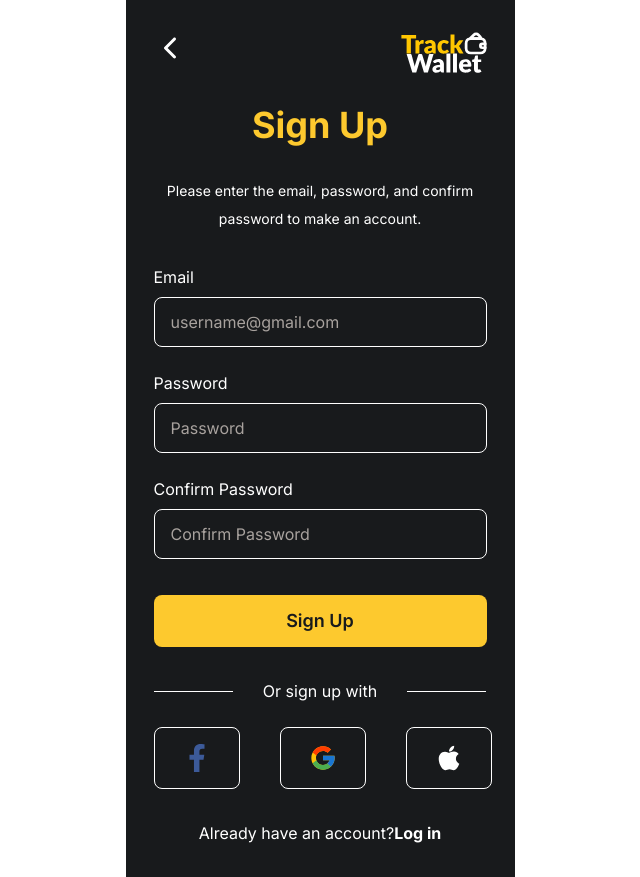
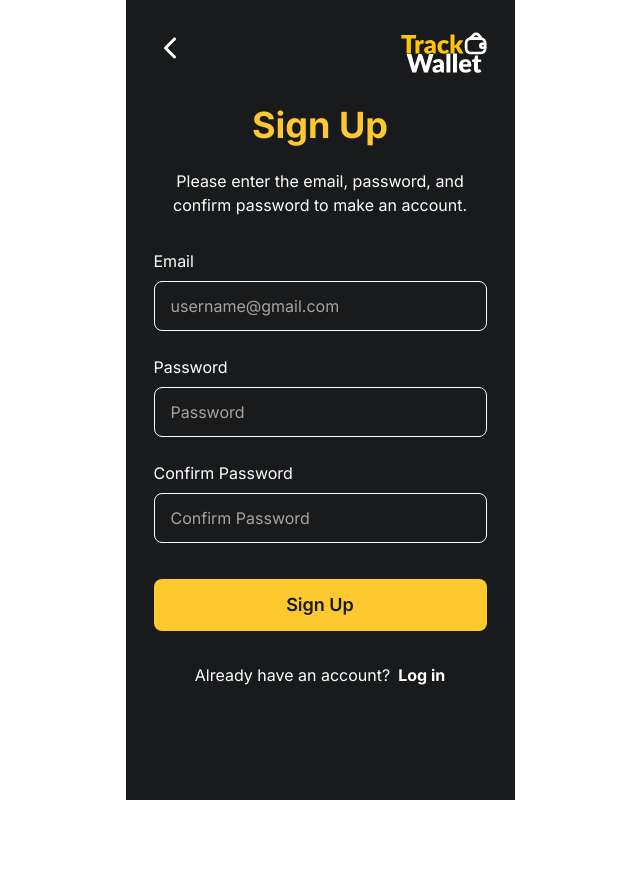
Before and after one commit to annisauswa/track-wallet, a Next.js app in the folder frontend/: page /auth/signup in a window 1280 px wide. Shown: the whole page, without its empty margins (320-960 px from the left). After the commit the page ends 800 px from the top, so only its background shows below. Built offline with nearby package versions, Linux system fonts and the light colour scheme.

Commit message:
feat: update layout of login and signup page

```diff
--- a/frontend/src/app/auth/login/page.tsx
+++ b/frontend/src/app/auth/login/page.tsx
@@ -1,9 +1,10 @@
-'use client';
-import { signIn } from 'next-auth/react';
-import { useState } from 'react';
-import { useRouter } from 'next/navigation';
-import { auth, provider } from "../../../../firebase-auth"
-import { signInWithEmailAndPassword, signInWithPopup } from 'firebase/auth';
+"use client";
+
+import { signIn } from "next-auth/react";
+import { useState } from "react";
+import { useRouter } from "next/navigation";
+import { auth, provider } from "../../../../firebase-auth";
+import { signInWithEmailAndPassword, signInWithPopup } from "firebase/auth";
 import Link from "next/link";
 import Image from "next/image";
 import { IoIosArrowBack } from "react-icons/io";
@@ -11,135 +12,121 @@ import { FaFacebookF, FaApple } from "react-icons/fa";
 import { FcGoogle } from "react-icons/fc";
 import Logo from "../../../../public/Logo M.svg";
 
-
 const LogIn = () => {
-  const [email, setEmail] = useState('');
-  const [password, setPassword] = useState('');
+  const [email, setEmail] = useState("");
+  const [password, setPassword] = useState("");
   const [error, setError] = useState(false);
   const router = useRouter();
 
-  const handleLogin = (e: { preventDefault: () => void; }) =>{
+  const handleLogin = (e: { preventDefault: () => void }) => {
     e.preventDefault();
 
     signInWithEmailAndPassword(auth, email, password)
       .then((userCredential) => {
         const user = userCredential.user;
-    router.push("/")
+        router.push("/");
         console.log(user);
       })
       .catch((error) => {
         setError(true);
       });
-  }
+  };
 
   const loginwithgoogle = () => {
-      signInWithPopup(auth, provider)
-  }
+    signInWithPopup(auth, provider);
+  };
   return (
-
     <div className="min-h-screen w-full flex flex-col items-center">
       <div className="max-w-[389px] min-h-screen w-full items-center text-sm bg-blackPrimary py-8 px-7">
-
         <div className="flex justify-between w-full">
           <Link href="/">
             <IoIosArrowBack className="text-white w-8 h-8" />
           </Link>
           <Image src={Logo} alt="Track Wallet logo" width={86} height={39} />
         </div>
-
-        <div className='flex flex-col justify-center items-center'>
-          <h1 className="text-4xl font-bold mt-8 mb-8 text-yellowPrimary">
+        <div className="flex flex-col justify-center items-center">
+          <h1 className="text-4xl font-bold mt-8 mb-6 text-yellowPrimary">
             Log In
           </h1>
-          <p className="mb-6 max-w-[612px] text-sm text-center leading-loose text-white md:mb-8">
-            Please enter the email, password and associated with your account.
+          <p className="mb-6 max-w-[612px] text-base text-center text-white md:mb-8">
+            Please enter the email and password associated with your account.
           </p>
         </div>
-
         <form onSubmit={handleLogin} className="w-full max-w-sm">
-
           <div className="mb-6">
             <label htmlFor="email" className="block mb-2 text-base text-white">
               Email
             </label>
-
             <input
-            id='email'
+              id="email"
               type="email"
               placeholder="username@gmail.com"
-            onChange={e => setEmail(e.target.value)}
+              onChange={(e) => setEmail(e.target.value)}
               required
-            className="block w-full px-4 py-3 text-white placeholder-stone-400 bg-blackPrimary text-base border border-white rounded-lg focus:outline-none focus:ring focus:ring-yellowPrimary"/>
+              className="block w-full px-4 py-3 text-white placeholder-stone-400 bg-blackPrimary text-base border border-white rounded-lg focus:border-none focus:outline-none focus:ring focus:ring-yellowPrimary"
+            />
           </div>
-
           <div className="mb-6">
-            <label htmlFor="password" className="block mb-2 text-base text-white">
+            <label
+              htmlFor="password"
+              className="block mb-2 text-base text-white"
+            >
               Password
             </label>
-
             <input
               id="password"
               type="password"
               placeholder="Password"
-            onChange={e => setPassword(e.target.value)}
+              onChange={(e) => setPassword(e.target.value)}
               required
-            className="block w-full px-4 py-3 text-white placeholder-white bg-blackPrimary text-base border border-white rounded-lg focus:outline-none focus:ring focus:ring-yellowPrimary"/>
-
-            <div className='flex justify-end'>
-              <div className="text-sm mt-8">
-                <div onClick={() => router.push('/')} className="cursor-pointer font-semibold text-white hover:text-grey-300">
+              className="block w-full px-4 py-3 text-white placeholder-stone-400 bg-blackPrimary text-base border border-white rounded-lg focus:border-none focus:outline-none focus:ring focus:ring-yellowPrimary"
+            />
+            <div className="flex justify-end">
+              <div className="text-sm mt-2">
+                <div
+                  onClick={() => router.push("/auth/forgot-password")}
+                  className="cursor-pointer font-semibold text-white hover:text-grey-300"
+                >
                   Forgot password?
                 </div>
               </div>
             </div>
           </div>
-
           <button
-          type='submit'
-          onClick={() => signIn('credentials', {email, password, redirect: true, callbackUrl: '/'})}
+            type="submit"
+            onClick={() =>
+              signIn("credentials", {
+                email,
+                password,
+                redirect: true,
+                callbackUrl: "/",
+              })
+            }
             disabled={!email || !password}
-          className="block w-full px-4 py-3 text-lg font-semibold text-blackPrimary bg-yellowPrimary rounded-lg focus:outline-none focus:ring">
+            className="block w-full px-4 py-3 text-lg font-semibold text-blackPrimary bg-yellowPrimary rounded-lg focus:outline-none focus:ring cursor-pointer"
+          >
             Log In
           </button>
-          {error && <span>
-                    <div className='text-rose-500 mt-8 justify-center flex'>
+          {error && (
+            <span>
+              <div className="text-rose-500 mt-8 justify-center flex">
                 Wrong Email or Password
               </div>
-                    </span>}
+            </span>
+          )}
         </form>
-
-
-        <div className="w-full flex justify-between items-center mt-8 mb-6">
-          <div className="bg-white h-[1px] w-[79px]"></div>
-          <p className="text-base text-white">Or sign up with</p>
-          <div className="bg-white h-[1px] w-[79px]"></div>
-        </div>
-
-        <div className="flex items-center justify-between space-x-10">
-          <button className="border border-white py-4 px-7 bg-blackPrimary rounded-lg">
-            <FaFacebookF className="text-[#3C5A99] w-7 h-7" />
-          </button>
-          <button className="border border-white py-4 px-7 bg-blackPrimary rounded-lg">
-            <FcGoogle className="w-7 h-7" />
-          </button>
+        <p className="mt-8 text-base text-white flex items-center justify-center">
+          Dont have an account yet?{" "}
           <button
-          onClick={loginwithgoogle}
-          className="border border-white py-4 px-7 bg-blackPrimary rounded-lg">
-            <FaApple className="text-white w-7 h-7" />
-          </button>
-        </div>
-
-        <p className="mt-8 text-base text-white flex items-center justify-center">
-          Not a member?{' '}
-          <button onClick={() => router.push('signup')} className="hover:underline font-bold">
+            onClick={() => router.push("signup")}
+            className="hover:underline font-bold ml-2"
+          >
             Sign Up
           </button>
         </p>
-
       </div>
     </div>
+  );
+};
 
-  )
-}
-
-export default LogIn
+export default LogIn;
--- a/frontend/src/app/auth/signup/page.tsx
+++ b/frontend/src/app/auth/signup/page.tsx
@@ -1,8 +1,9 @@
-'use client';
-import { createUserWithEmailAndPassword } from 'firebase/auth';
-import { useRouter } from 'next/navigation';
-import { useState } from 'react';
-import { auth } from '../../../../firebase-auth';
+"use client";
+
+import { createUserWithEmailAndPassword } from "firebase/auth";
+import { useRouter } from "next/navigation";
+import { useState } from "react";
+import { auth } from "../../../../firebase-auth";
 import Link from "next/link";
 import Image from "next/image";
 import { IoIosArrowBack } from "react-icons/io";
@@ -10,120 +11,107 @@ import { FaFacebookF, FaApple } from "react-icons/fa";
 import { FcGoogle } from "react-icons/fc";
 import Logo from "../../../../public/Logo M.svg";
 
-export default function Signup () {
-    const [email, setEmail] = useState('');
-    const [password, setPassword] = useState('');
-    const [passwordAgain, setPasswordAgain] = useState('');
+export default function Signup() {
+  const [email, setEmail] = useState("");
+  const [password, setPassword] = useState("");
+  const [passwordAgain, setPasswordAgain] = useState("");
   const router = useRouter();
 
-      const handleLogin = (e: { preventDefault: () => void; }) =>{
+  const handleLogin = (e: { preventDefault: () => void }) => {
     e.preventDefault();
 
-        createUserWithEmailAndPassword(auth, email, password)
-      .then((userCredential) => {
+    createUserWithEmailAndPassword(auth, email, password).then(
+      (userCredential) => {
         const user = userCredential.user;
-        router.push("/")
+        router.push("/");
         console.log(user);
-      })
       }
+    );
+  };
   return (
-
     <div className="min-h-screen w-full flex flex-col items-center">
       <div className="max-w-[389px] min-h-screen w-full items-center text-sm bg-blackPrimary py-8 px-7">
-
         <div className="flex justify-between w-full">
           <Link href="/">
             <IoIosArrowBack className="text-white w-8 h-8" />
           </Link>
           <Image src={Logo} alt="Track Wallet logo" width={86} height={39} />
         </div>
-
-      <div className='flex flex-col justify-center items-center'>
-        <h1 className="text-4xl font-bold mt-8 mb-8 text-yellowPrimary">
+        <div className="flex flex-col justify-center items-center">
+          <h1 className="text-4xl font-bold mt-8 mb-6 text-yellowPrimary">
             Sign Up
           </h1>
-        <p className="mb-6 max-w-[612px] text-sm text-center leading-loose text-white md:mb-8">
-          Please enter the email, password, and confirm password to make an account.
+          <p className="mb-6 max-w-[612px] text-base text-center text-white md:mb-8">
+            Please enter the email, password, and confirm password to make an
+            account.
           </p>
         </div>
-
         <form onSubmit={handleLogin} className="w-full max-w-sm">
           <div className="mb-6">
             <label htmlFor="email" className="block mb-2 text-base text-white">
               Email
             </label>
-
             <input
-          id='email'
+              id="email"
               type="email"
               placeholder="username@gmail.com"
-          onChange={e => setEmail(e.target.value)}
+              onChange={(e) => setEmail(e.target.value)}
               required
-          className="block w-full px-4 py-3 text-white placeholder-stone-400 bg-blackPrimary text-base border border-white rounded-lg focus:outline-none focus:ring focus:ring-yellowPrimary"/>
+              className="block w-full px-4 py-3 text-white placeholder-stone-400 bg-blackPrimary text-base border border-white focus:border-none rounded-lg focus:outline-none focus:ring focus:ring-yellowPrimary"
+            />
           </div>
-
           <div className="mb-6">
-          <label htmlFor="password" className="block mb-2 text-base text-white">
+            <label
+              htmlFor="password"
+              className="block mb-2 text-base text-white"
+            >
               Password
             </label>
-
             <input
               id="password"
               type="password"
               placeholder="Password"
-          onChange={e => setPassword(e.target.value)}
+              onChange={(e) => setPassword(e.target.value)}
               required
-          className="block w-full px-4 py-3 text-white placeholder-stone-400 bg-blackPrimary text-base border border-white rounded-lg focus:outline-none focus:ring focus:ring-yellowPrimary"/>
+              className="block w-full px-4 py-3 text-white placeholder-stone-400 focus:border-none bg-blackPrimary text-base border border-white rounded-lg focus:outline-none focus:ring focus:ring-yellowPrimary"
+            />
           </div>
-
           <div className="mb-9">
-          <label htmlFor="password" className="block mb-2 text-base text-white">
+            <label
+              htmlFor="password"
+              className="block mb-2 text-base text-white"
+            >
               Confirm Password
             </label>
-
             <input
-          id='passwordAgain'
+              id="passwordAgain"
               type="password"
               placeholder="Confirm Password"
-          onChange={e => setPasswordAgain(e.target.value)}
+              onChange={(e) => setPasswordAgain(e.target.value)}
               required
-          className="block w-full px-4 py-3 text-white placeholder-stone-400 bg-blackPrimary text-base border border-white rounded-lg focus:outline-none focus:ring focus:ring-yellowPrimary"/>
+              className="block w-full px-4 py-3 text-white placeholder-stone-400 bg-blackPrimary focus:border-none text-base border border-white rounded-lg focus:outline-none focus:ring focus:ring-yellowPrimary"
+            />
           </div>
-
           <button
-        disabled={(!email || !password || !passwordAgain) || (password !== passwordAgain)}
-        type='submit'
-        className="block w-full px-4 py-3 text-lg font-semibold text-blackPrimary bg-yellowPrimary rounded-lg focus:outline-none focus:ring">
+            disabled={
+              !email ||
+              !password ||
+              !passwordAgain ||
+              password !== passwordAgain
+            }
+            type="submit"
+            className="block w-full px-4 py-3 text-lg font-semibold text-blackPrimary bg-yellowPrimary rounded-lg focus:outline-none focus:ring cursor-pointer"
+          >
             Sign Up
           </button>
         </form>
-
-      <div className="w-full flex justify-between items-center mt-8 mb-6">
-        <div className="bg-white h-[1px] w-[79px]"></div>
-        <p className="text-base text-white">Or sign up with</p>
-        <div className="bg-white h-[1px] w-[79px]"></div>
-      </div>
-
-      <div className="flex items-center justify-between space-x-10">
-        <button className="border border-white py-4 px-7 bg-blackPrimary rounded-lg">
-          <FaFacebookF className="text-[#3C5A99] w-7 h-7" />
-        </button>
-        <button className="border border-white py-4 px-7 bg-blackPrimary rounded-lg">
-          <FcGoogle className="w-7 h-7" />
-        </button>
-        <button className="border border-white py-4 px-7 bg-blackPrimary rounded-lg">
-          <FaApple className="text-white w-7 h-7" />
-        </button>
-      </div>
-
         <p className="mt-8 text-base text-white flex items-center justify-center">
           Already have an account?{" "}
-        <Link href="/auth/login" className="hover:underline font-bold">
+          <Link href="/auth/login" className="hover:underline font-bold ml-2">
             Log in
           </Link>
         </p>
-
       </div>
     </div>
   );
-};
+}
```
Lines whose indentation alone changed are shown as unchanged.
